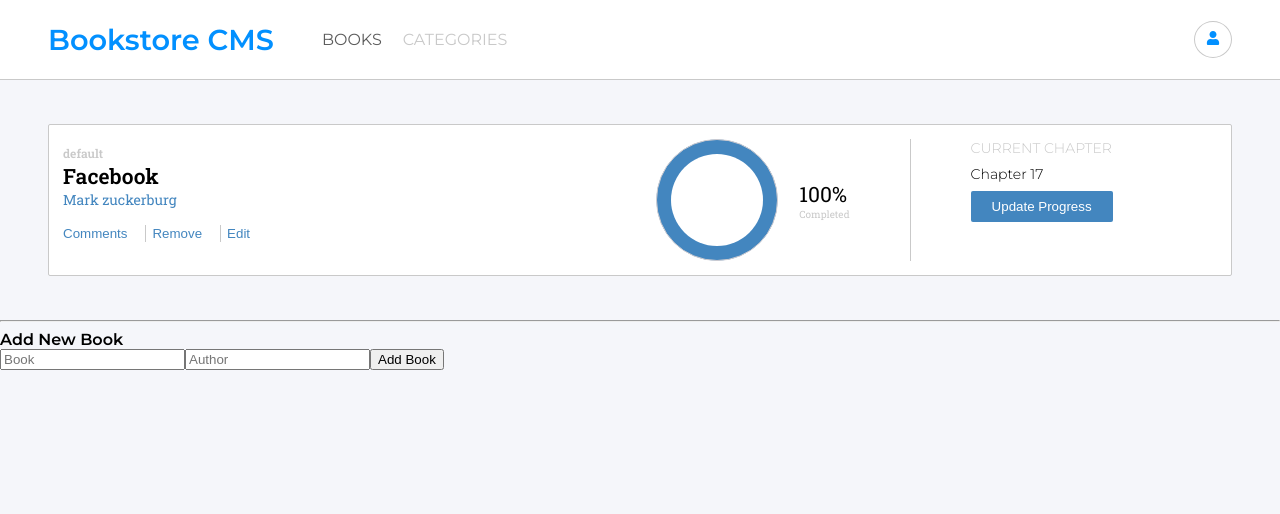
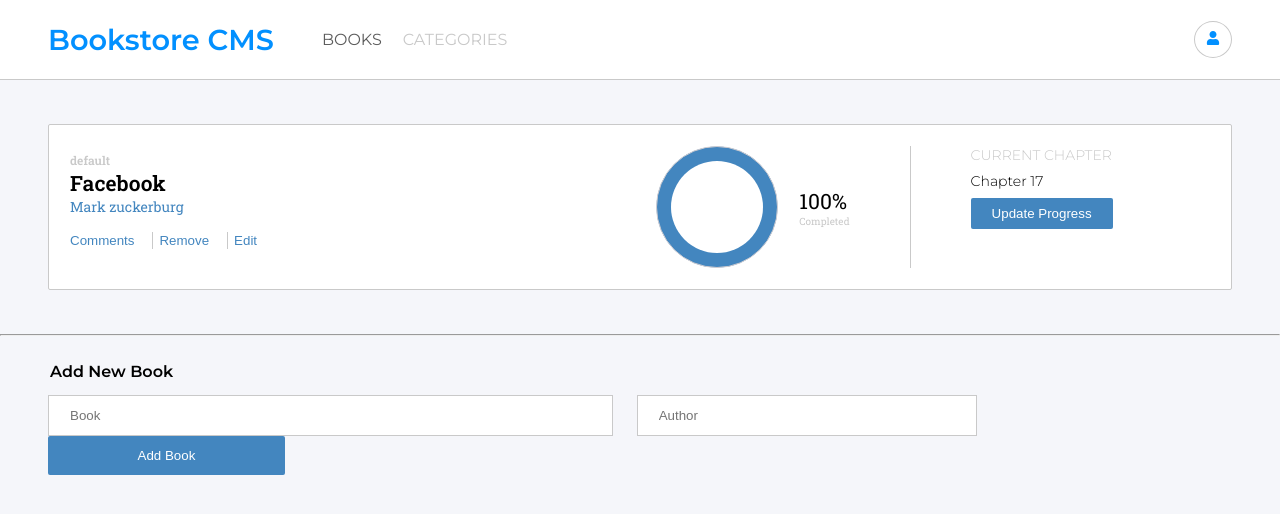
Before and after one commit to isaacpitwa/booklist, a React (Create React App) app: page / in a window 1280 px wide. Shown: the top 514 px of the page. Built offline with nearby package versions, Linux system fonts and the light colour scheme.

Commit message:
Add Book form styling

```diff
--- a/src/App.css
+++ b/src/App.css
@@ -67,3 +67,37 @@
 .booklist {
   padding: 14px 3rem;
 }
+
+/* AddBook Form */
+.addBook {
+  padding: 14px 3rem;
+
+}
+.addBook h4 {
+  margin: 4px ;
+  margin-left: 2px;
+}
+.addBook input {
+background-color: #fff;
+border: 1px solid #c9c9c9;
+margin-right: 2%;
+padding: 12px 21px;
+
+}
+.input-text {
+  width: 44%;
+}
+.input-author {
+  width: 25%;
+}
+.addBook button {
+  background-color: #4386bf;
+  padding: 12px 21px;
+  border: 0;
+  width: 20%;
+  border-radius: 2px;
+  color: #fff;
+}
+.addBook form {
+  padding-top: 10px;
+}
--- a/src/components/AddBook.js
+++ b/src/components/AddBook.js
@@ -32,7 +32,7 @@
   };
 
   return (
-    <>
+    <div className="addBook">
       <h4>Add New Book</h4>
       <form onSubmit={handleSubmit} className="form-container">
         <input
@@ -46,7 +46,7 @@
         />
         <input
           type="text"
-          className="input-text"
+          className="input-author"
           placeholder="Author"
           value={inputText.author}
           name="author"
@@ -55,7 +55,7 @@
         />
         <button type="submit"> Add Book</button>
       </form>
-    </>
+    </div>
   );
 }
 
--- a/src/components/book.module.css
+++ b/src/components/book.module.css
@@ -3,7 +3,7 @@
   justify-content: space-between;
   align-items: center;
   margin: 14px 0;
-  padding: 14px;
+  padding: 21px;
   background-color: #fff;
   border: 1px solid #c9c9c9;
   border-radius: 2px;
```
